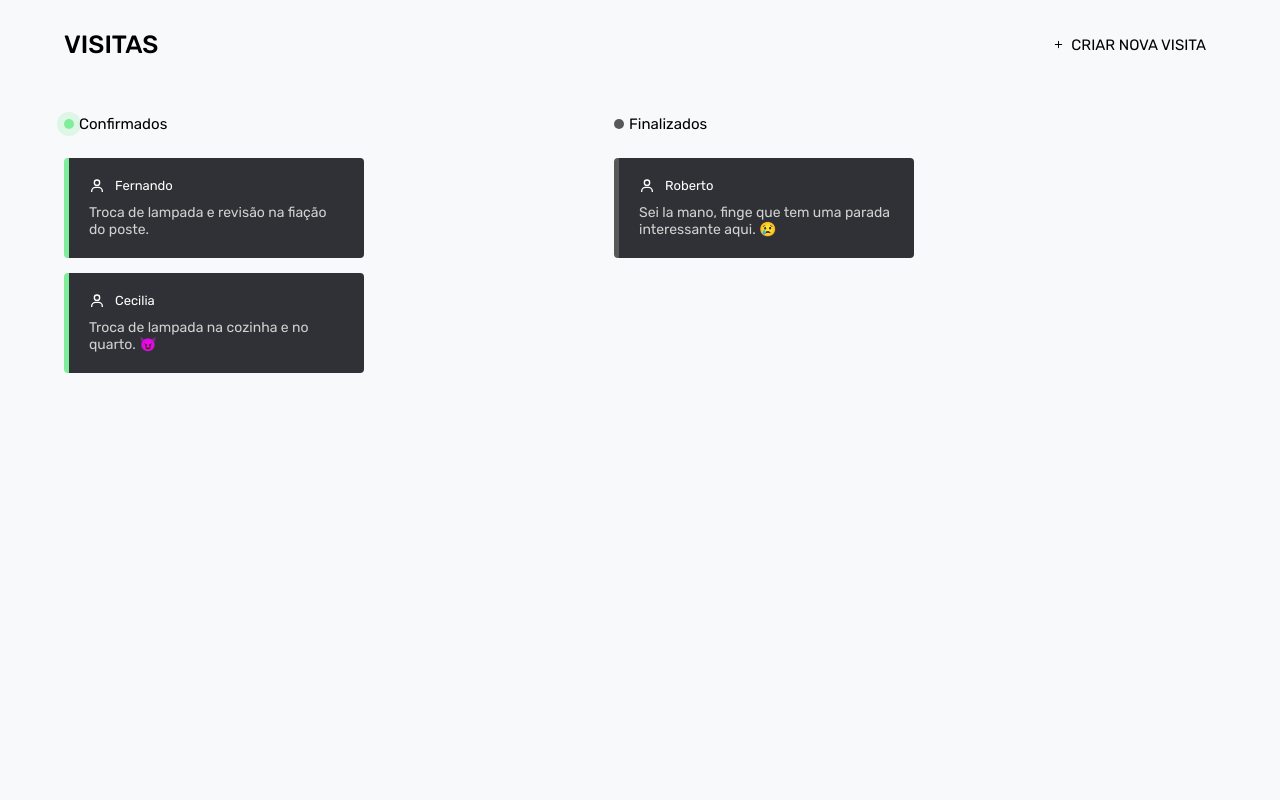
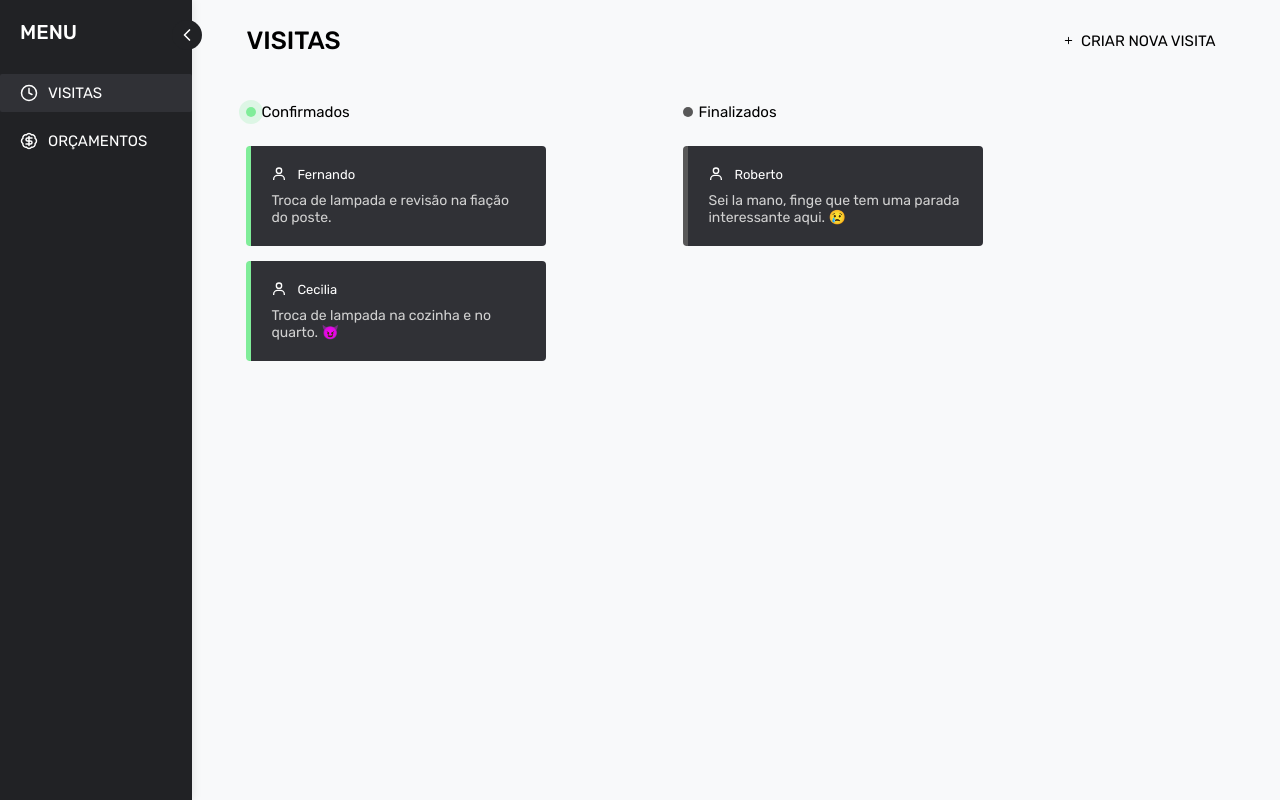
Before and after one commit to Tcc-frei/frontend, a React (Vite) app: page / in a window 1280 px wide. Built offline with nearby package versions, Linux system fonts and the light colour scheme; sample sign-in values are in the browser's storage.

Commit message:
feat: iniciando sidebar

```diff
--- a/package.json
+++ b/package.json
@@ -12,6 +12,7 @@
   "dependencies": {
     "axios": "^1.7.7",
     "frontend": "file:",
+    "lucide-react": "^0.453.0",
     "react": "^18.3.1",
     "react-dom": "^18.3.1",
     "react-icons": "^5.3.0",
--- a/src/App.jsx
+++ b/src/App.jsx
@@ -14,6 +14,7 @@ import { withMask } from "use-mask-input";
 import axios from "axios";
 import { horarios } from "./mocks/horarios-mocks.js";
 import { ModalVisita } from "./components/visita-modal/index.jsx";
+import { BadgeDollarSign, ChevronLeft, Clock } from "lucide-react";
 
 export function App() {
   const [showClienteModal, setShowClienteModal] = useState(false);
@@ -67,9 +68,6 @@ export function App() {
 
     try {
       const resposta = await axios.get(`http://viacep.com.br/ws/${cep}/json/`);
-      // const resposta = await axios.get(
-      //   `https://brasilapi.com.br/api/cep/v2/${cep}`
-      // ); // essa API ta dando pau as vezes, resolvi trocar ...
 
       setEndereco({
         bairro: resposta.data.bairro,
@@ -103,6 +101,27 @@ export function App() {
 
   return (
     <main className="pagina-visita">
+      <nav className="barra-lateral">
+        <div className="btn-barra">
+          <ChevronLeft size={20} />
+        </div>
+
+        <h2 className="menu-titulo">Menu</h2>
+
+        <ul className="lista">
+          <li className="item-lista selecionado">
+            <Clock size={18} />
+            <a href="">Visitas</a>
+          </li>
+
+          <li className="item-lista">
+            <BadgeDollarSign size={18} />
+            <a href="">Orçamentos</a>
+          </li>
+        </ul>
+      </nav>
+
+      <div className="main-content">
         <div className="cabecalho-visita">
           <h2 className="titulo-visita">Visitas</h2>
 
@@ -188,7 +207,8 @@ export function App() {
             <div className="modal">
               <h2 className="titulo-modal">Horários Disponíveis</h2>
               <p className="subtitulo-modal">
-              Agora selecione a data e hora que mais se encaixa na sua agenda !
+                Agora selecione a data e hora que mais se encaixa na sua agenda
+                !
               </p>
 
               <BiX className="close-icon" onClick={fecharModalHorario} />
@@ -284,6 +304,7 @@ export function App() {
             </div>
           </div>
         </section>
+      </div>
     </main>
   );
 }
--- a/src/app.scss
+++ b/src/app.scss
@@ -1,6 +1,7 @@
 .pagina-visita {
   background-color: #f8f9fa;
   min-height: 100dvh;
+  display: flex;
 
   color: black;
 
@@ -21,6 +22,80 @@
     .admin-img {
       font-size: 20px;
     }
+  }
+
+  .barra-lateral {
+    background-color: #212225;
+    color: #fff;
+    height: 100vh;
+    min-width: 15%;
+    // min-width: 10px;
+    // padding: 20px;
+    z-index: 999;
+
+    position: relative;
+    left: 0;
+    top: 0;
+    box-shadow: 0 0 10px rgba(0, 0, 0, 0.1);
+    transition: all 0.25s;
+
+    .btn-barra {
+      position: absolute;
+      top: 20px;
+      right: -10px;
+      background-color: #212225;
+      padding: 5px;
+      border-radius: 50px;
+      cursor: pointer;
+
+      display: flex;
+      align-items: center;
+      justify-content: center;
+    }
+
+    .menu-titulo {
+      text-transform: uppercase;
+      font: 500 20px "Rubik";
+      margin: 20px;
+    }
+
+    .lista {
+      margin-top: 30px;
+      display: flex;
+      flex-direction: column;
+      gap: 10px;
+
+      .item-lista.selecionado {
+        background-color: #303136;
+      }
+
+      .item-lista {
+        padding: 10px 20px;
+        cursor: pointer;
+        border-radius: 2px;
+        display: flex;
+        gap: 10px;
+        align-items: center;
+        // justify-content: center;
+
+        .icone {
+          height: 20px;
+          color: white;
+        }
+
+        a {
+          text-transform: uppercase;
+          font: 400 15px "Rubik";
+          color: white;
+          height: auto;
+          align-items: flex-start;
+        }
+      }
+    }
+  }
+
+  .main-content {
+    width: 100dvw;
   }
 
   .cabecalho-visita {
@@ -208,7 +283,7 @@
         flex-wrap: wrap;
 
         .card-hora {
-          background-color: #44454B;
+          background-color: #44454b;
           padding: 4px 15px;
           border-radius: 5px;
 
@@ -220,7 +295,7 @@
           background-color: #80ed99;
           color: black;
 
-          transform: translateY(-3px);
+          // transform: translateY(-3px);
           transition: all 0.25s;
         }
       }
@@ -241,7 +316,7 @@
     padding: 2% 5%;
     display: flex;
     // justify-content: space-between;
-    gap: 250px;
+    gap: 14%;
 
     .visitas {
       .txt-confirmada {
--- a/src/index.css
+++ b/src/index.css
@@ -16,6 +16,8 @@
   margin: 0;
   padding: 0;
   box-sizing: border-box;
+  text-decoration: none;
+  list-style: none;
 }
 
 input::-webkit-outer-spin-button,
--- a/src/navegacao.jsx
+++ b/src/navegacao.jsx
@@ -1,7 +1,7 @@
 import { createBrowserRouter } from "react-router-dom";
 
 import { Painel } from "./pages/painel";
-import { App } from "./app.jsx";
+import { App } from "./App"
 
 export const router = createBrowserRouter([
   {
```
Also changed, not shown: 1 other file (tests, documents, lock files or other folders). Lines whose indentation alone changed are shown as unchanged.
